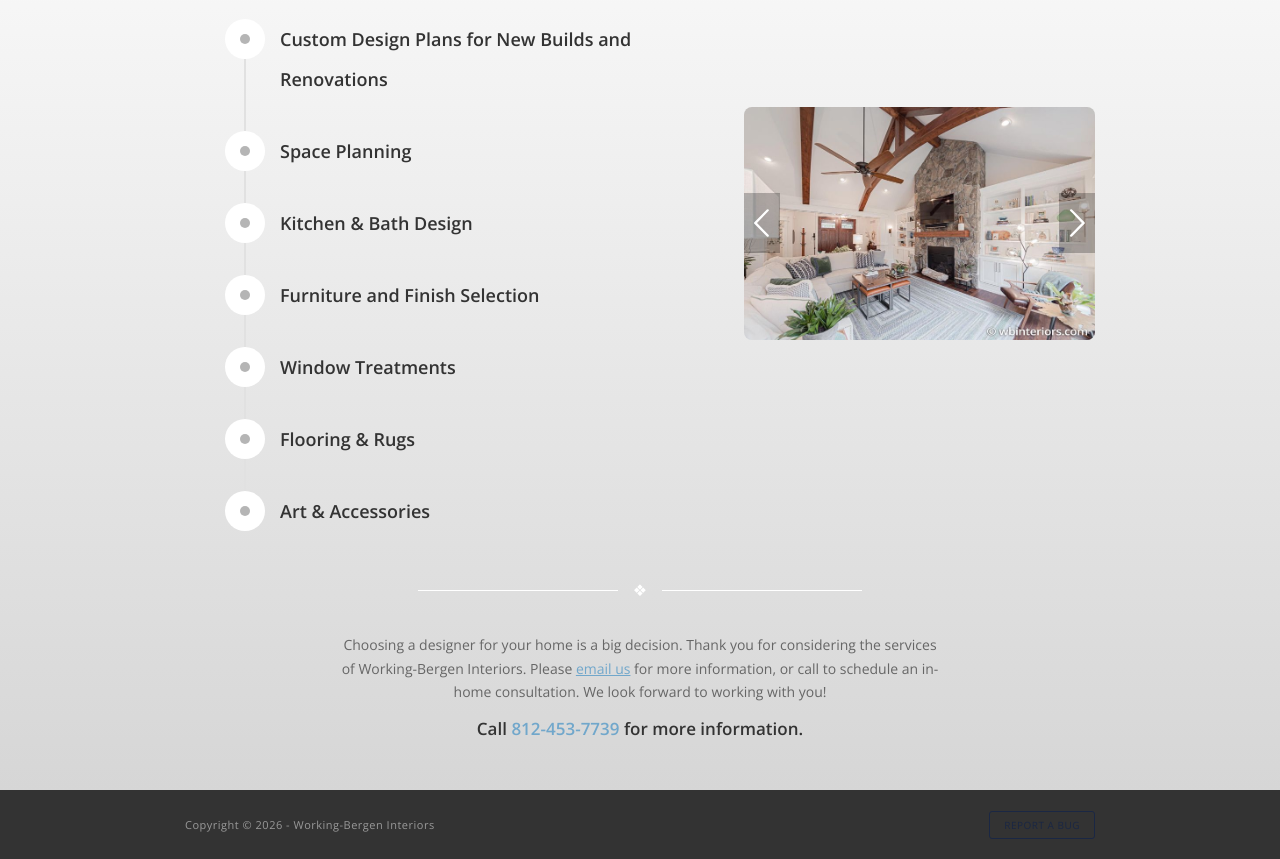
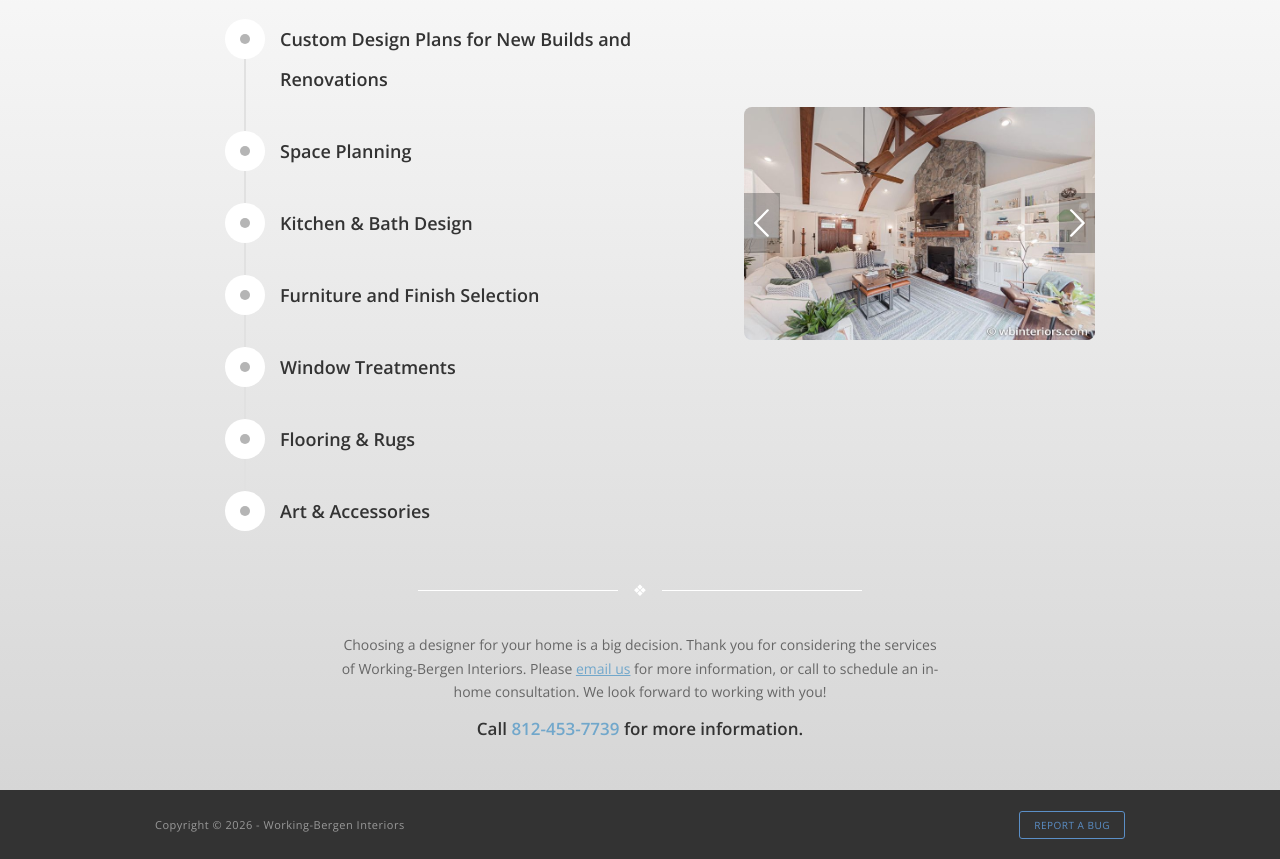
Before and after one commit to jhamgay/wbi, a plain HTML site: page index.html in a window 1280 px wide. Shown: the part 860-1719 px from the top of the page. Drawn offline with nearby package versions, Linux system fonts and the light colour scheme.

Commit message:
Bug Fixes

```diff
--- a/styles.css
+++ b/styles.css
@@ -410,6 +410,7 @@ h1, h2, h3, h4, h5, h6 {
 	display: flex;
 	align-items: center;
 	justify-content: space-between;
+	padding: 0 20px;
 }
 
 .copyright {
@@ -432,16 +433,16 @@ h1, h2, h3, h4, h5, h6 {
 	font-size: 10px;
 	letter-spacing: 0.5px;
 	text-transform: uppercase;
-	color: #1a2744;
-	border: 1px solid #1a2744;
+	color: #5b8fc7;
+	border: 1px solid #5b8fc7;
 	border-radius: 3px;
 	transition: color 0.2s ease, border-color 0.2s ease, background-color 0.2s ease;
 }
 
 .bug-report-btn:hover {
 	color: #fff;
-	border-color: #2a3f6b;
-	background-color: #1a2744;
+	border-color: #7baad8;
+	background-color: #5b8fc7;
 }
 
 /* ========================================
```
